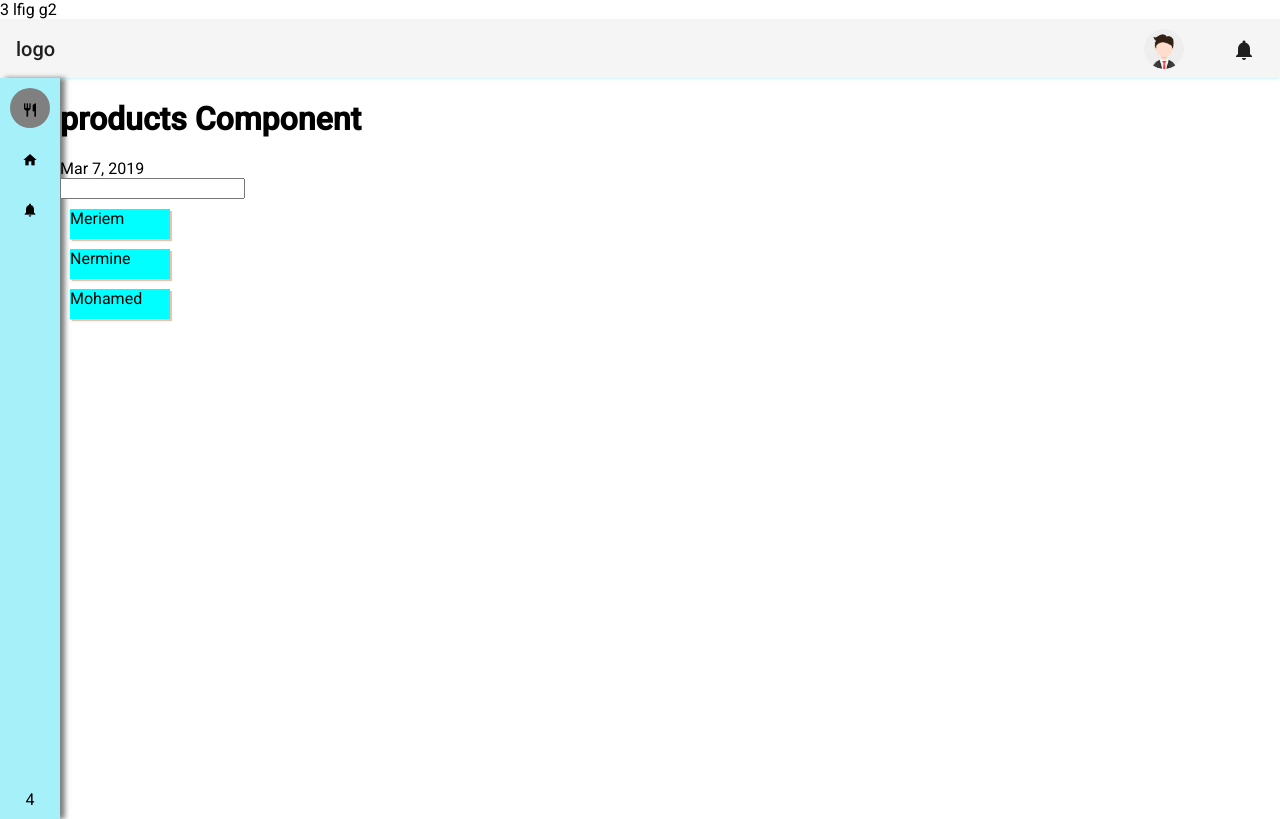
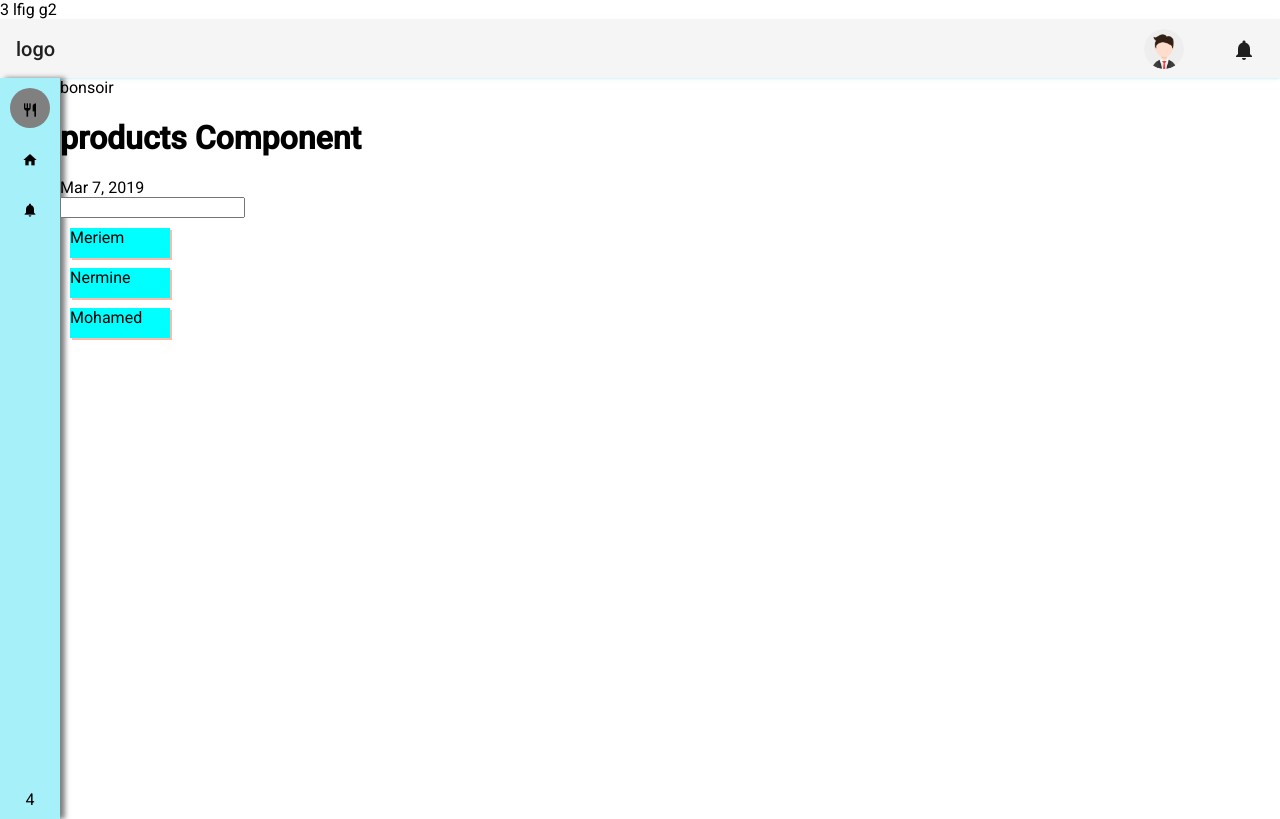
Before and after one commit to nermineayadi/Formation, an Angular app: page / in a window 1280 px wide. Built offline with nearby package versions, Linux system fonts and the light colour scheme.

Commit message:
bonsoir
test

```diff
--- a/src/app/layout/admin/admin.component.html
+++ b/src/app/layout/admin/admin.component.html
@@ -26,6 +26,7 @@
         <div>4</div>
         </div>
         <div class="main ">
+            bonsoir
             <router-outlet></router-outlet>
 
         </div>
```
